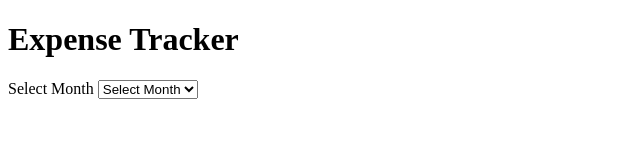
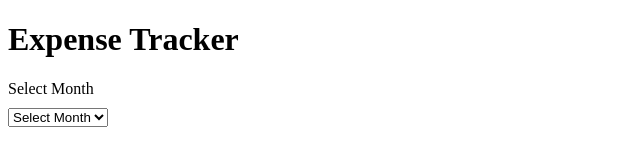
Before and after one commit to HemanthSaiRamB/innomaticsbatch38, a plain HTML site: page student_submissions/hemanth/26Aug2024/index.html in a window 1280 px wide. Shown: the whole page, without its empty margins (0-640 px from the left). Drawn offline with Linux system fonts and the light colour scheme.

Commit message:
monthly expense project phase - 2 - css

```diff
--- a/student_submissions/hemanth/26Aug2024/index.css
+++ b/student_submissions/hemanth/26Aug2024/index.css
@@ -0,0 +1,9 @@
+.mainContainer {
+    display: flex;
+    flex-direction: column;
+    gap: 10px;
+}
+
+.elementWidth{
+    width: fit-content;
+}
--- a/student_submissions/hemanth/26Aug2024/index.html
+++ b/student_submissions/hemanth/26Aug2024/index.html
@@ -5,18 +5,22 @@
     <meta charset="UTF-8">
     <meta name="viewport" content="width=device-width, initial-scale=1.0">
     <title>Document</title>
+    <link rel="stylesheet" href="index.css">
 </head>
 
 <body>
     <h1>Expense Tracker</h1>
 
-    <label for="monthdropdown">Select Month</label>
-    <select name="" id="monthdropdown">
-        <option value="">Select Month</option>
-    </select>
-    <div id="monthlyIncome"></div>
-    <button id="addWeekBtn" style="display: none;">Add Weekly Expense</button>
-    <div id="weeklyFormsContainer"></div>
+    <div class="mainContainer">
+        <label for="monthdropdown">Select Month</label>
+        <select name="" id="monthdropdown" class="elementWidth">
+            <option value="">Select Month</option>
+        </select>
+        <div id="monthlyIncome"></div>
+        <button id="addWeekBtn" style="display: none;" class="elementWidth">Add Weekly Expense</button>
+        <div id="weeklyFormsContainer"></div>
+    </div>
+
     <script src="index.js"></script>
 </body>
 
```
